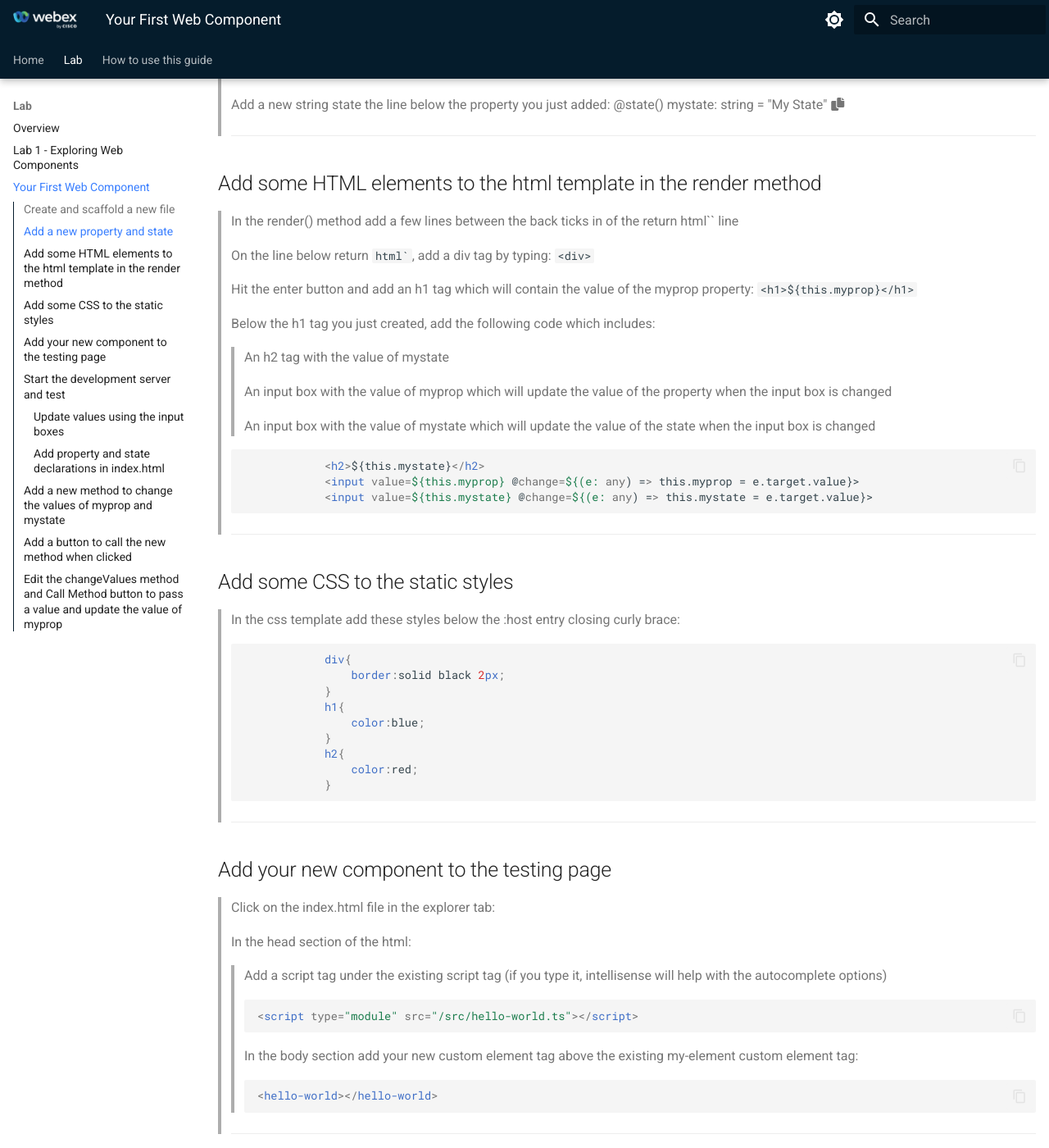
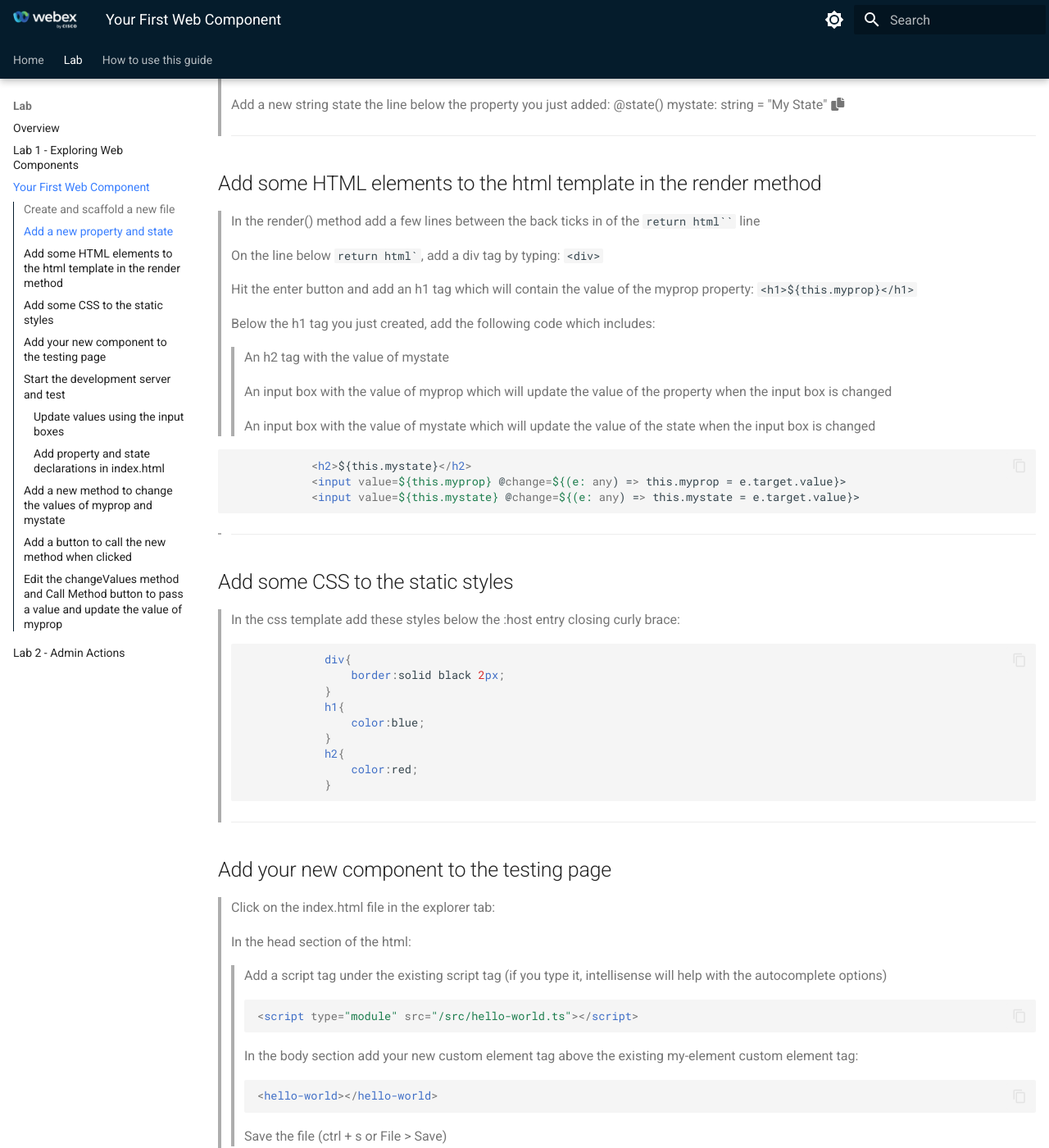
Before and after one commit to WebexCC-SA/LAB-3354, an MkDocs documentation site: the page built from docs/lab1_yourFirstWc.md, in a window 1280 px wide and 1400 px high, scrolled down 594 px. Shown: the whole window at 82% size. Built offline with MkDocs 1.6.1 and Material for MkDocs 9.7.7, drawn with Linux system fonts in a browser that asks for light colours; some of the changed text lies outside the part shown.

Commit message:
Lab2 Part 1

`````diff
--- a/docs/lab1_yourFirstWc.md
+++ b/docs/lab1_yourFirstWc.md
@@ -26,9 +26,9 @@
 > ---
 
 ## Add some HTML elements to the html template in the render method
-> In the render() method add a few lines between the back ticks in of the return html`` line
+> In the render() method add a few lines between the back ticks in of the ```return html`` ``` line
 >
-> On the line below return ```` html` ````, add a div tag by typing: `<div>`
+> On the line below ````return html` ````, add a div tag by typing: `<div>`
 >
 > Hit the enter button and add an h1 tag which will contain the value of the myprop property: `<h1>${this.myprop}</h1>`
 >
@@ -39,6 +39,7 @@
 > >
 > > An input box with the value of mystate which will update the value of the state when the input box is changed
 >
+
 ```html
             <h2>${this.mystate}</h2>
             <input value=${this.myprop} @change=${(e: any) => this.myprop = e.target.value}>
@@ -81,6 +82,9 @@
 ```html
 <hello-world></hello-world>
 ```
+>
+>> Save the file (ctrl + s or File > Save)
+
 > ---
 
 
--- a/mkdocs.yml
+++ b/mkdocs.yml
@@ -90,6 +90,7 @@
       - Overview: overview.md
       - Lab 1 - Exploring Web Components: lab1_exploring_wc.md
       - Your First Web Component: lab1_yourFirstWc.md
+      - Lab 2 - Admin Actions: lab2_adminActions.md
       # - Lab 1 - Getting Started: lab1_getting_started.md
       # - Conclusion: conclusion.md
   # - Topologies: topologies.md
`````
Also changed, not shown: docs/lab2_adminActions.md (added, +59 -0 lines), docs/overview.md (+1 -5 lines), docs/assets/GQL_token.gif (added), docs/assets/addQuery_agentSession.gif (added), docs/assets/removeHas_agentSession.gif (added).
